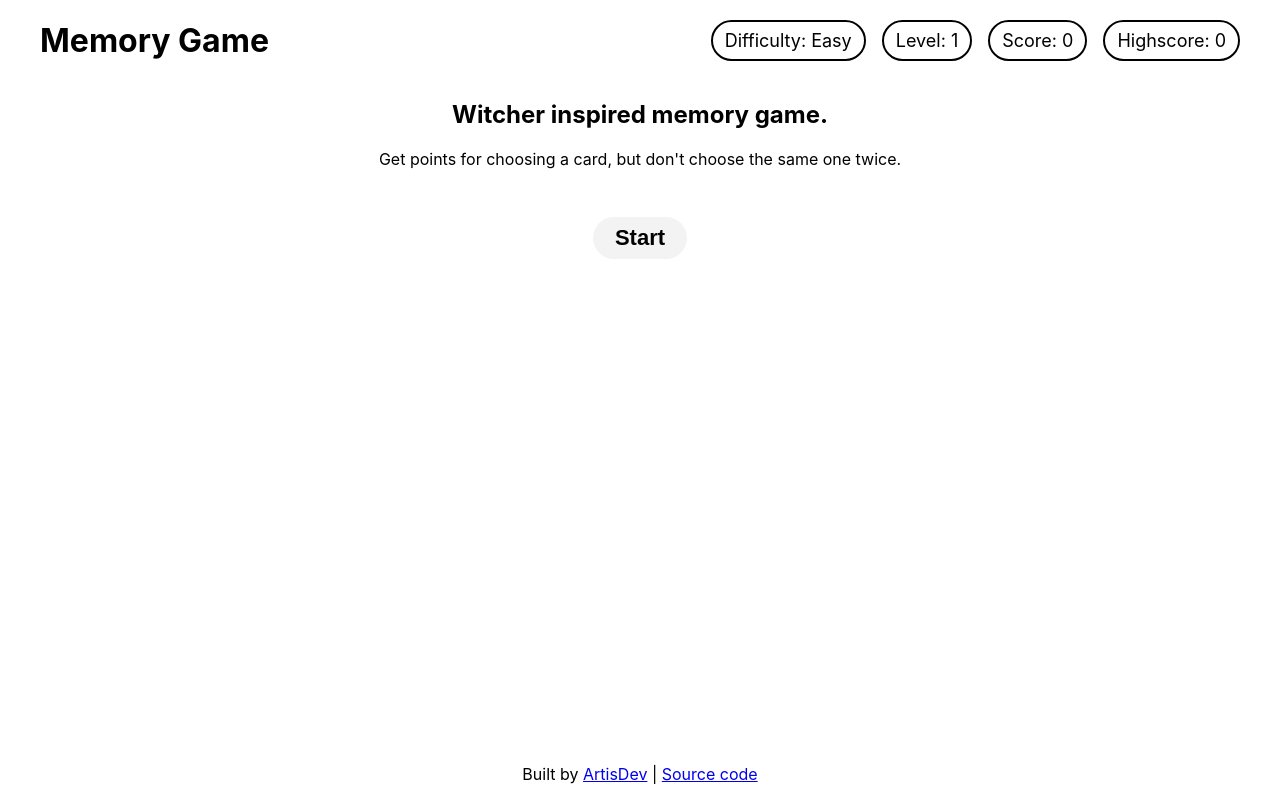
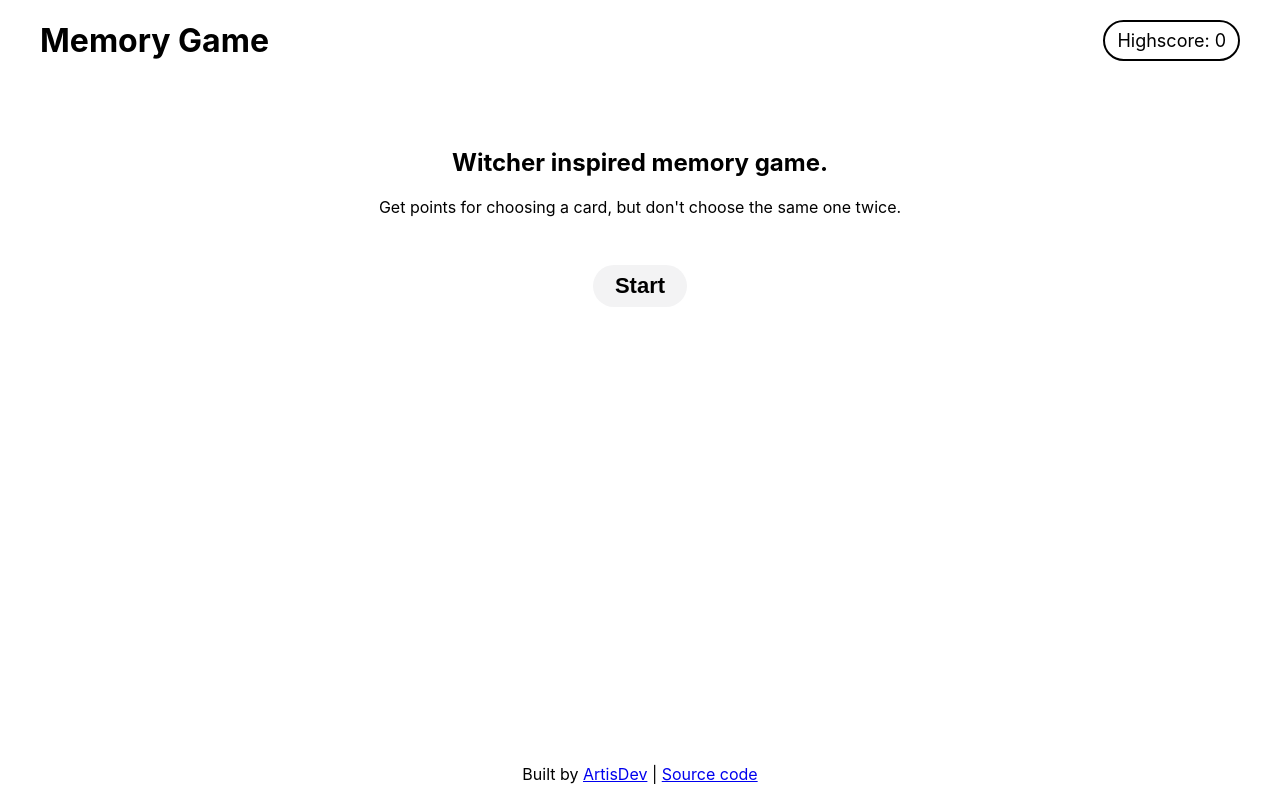
Before and after one commit to Artis-Dev/memory-game, a React (Create React App) app: page / in a window 1280 px wide. Built offline with nearby package versions, Linux system fonts and the light colour scheme.

Commit message:
Add game statistics state, update header with state information

```diff
--- a/src/components/App.js
+++ b/src/components/App.js
@@ -1,3 +1,5 @@
+import { useState } from 'react';
+
 import '../styles/App.css';
 
 import Header from './Header';
@@ -5,10 +7,23 @@ import Main from './Main';
 import Footer from './Footer';
 
 function App() {
+  const [newGame, setNewGame] = useState(true);
+
+  const [stats] = useState({
+    mode: '',
+    level: 1,
+    score: 0,
+    highscore: 0,
+  });
+
+  const handleNewGame = () => {
+    setNewGame(false);
+  };
+
   return (
     <div className="App">
-      <Header />
-      <Main />
+      <Header newGame={newGame} stats={stats} />
+      <Main newGame={newGame} handleNewGame={handleNewGame} />
       <Footer />
     </div>
   );
--- a/src/components/Header.js
+++ b/src/components/Header.js
@@ -1,14 +1,28 @@
+import PropTypes from 'prop-types';
+
 import '../styles/Header.css';
 
 import Stats from './Stats';
 
-function Header() {
+function Header(props) {
+  const { newGame, stats } = props;
+
   return (
     <header className="Header">
       <h1>Memory Game</h1>
-      <Stats />
+      <Stats stats={stats} newGame={newGame} />
     </header>
   );
 }
 
+Header.propTypes = {
+  newGame: PropTypes.bool.isRequired,
+  stats: PropTypes.shape({
+    mode: PropTypes.string.isRequired,
+    level: PropTypes.number.isRequired,
+    score: PropTypes.number.isRequired,
+    highscore: PropTypes.number.isRequired,
+  }).isRequired,
+};
+
 export default Header;
--- a/src/components/Stats.js
+++ b/src/components/Stats.js
@@ -1,14 +1,32 @@
+import PropTypes from 'prop-types';
+
 import '../styles/Stats.css';
 
-function Stats() {
+function Stats(props) {
+  const { newGame, stats } = props;
+
   return (
     <div className="Stats">
-      <span>Difficulty: Easy</span>
-      <span>Level: 1</span>
-      <span>Score: 0</span>
-      <span>Highscore: 0</span>
+      {!newGame ? (
+        <>
+          <span>Difficulty: {stats.mode}</span>
+          <span>Level: {stats.level}</span>
+          <span>Score: {stats.score}</span>
+        </>
+      ) : null}
+      <span>Highscore: {stats.highscore}</span>
     </div>
   );
 }
 
+Stats.propTypes = {
+  newGame: PropTypes.bool.isRequired,
+  stats: PropTypes.shape({
+    mode: PropTypes.string.isRequired,
+    level: PropTypes.number.isRequired,
+    score: PropTypes.number.isRequired,
+    highscore: PropTypes.number.isRequired,
+  }).isRequired,
+};
+
 export default Stats;
--- a/src/styles/Header.css
+++ b/src/styles/Header.css
@@ -6,6 +6,7 @@
   width: 100%;
   height: 80px;
   padding: 0 40px;
+  margin-bottom: 48px;
 }
 
 .stats {
```
